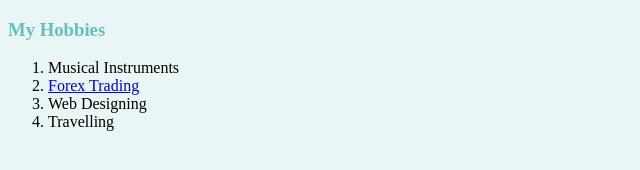
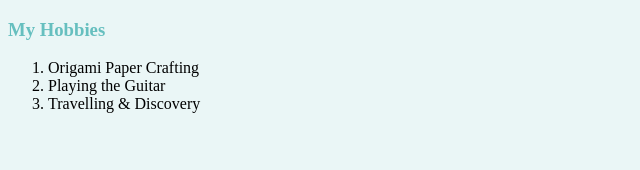
Before and after one commit to nlcarlsonn/cv, a plain HTML site: page hobbies.html in a window 1280 px wide. Shown: the whole page, without its empty margins (0-640 px from the left). Drawn offline with Linux system fonts and the light colour scheme.

Commit message:
Update hobbies.html
New hobbies

```diff
--- a/hobbies.html
+++ b/hobbies.html
@@ -9,10 +9,9 @@
 <body>
     <h3>My Hobbies</h3>
     <ol>
-        <li>Musical Instruments</li>
-        <li><a href="forextrading.com">Forex Trading</a></li>
-        <li>Web Designing</li>
-        <li>Travelling</li>
+        <li>Origami Paper Crafting</li>
+        <li>Playing the Guitar</li>
+        <li>Travelling & Discovery</li>
     </ol>
 </body>
 </html>
```
